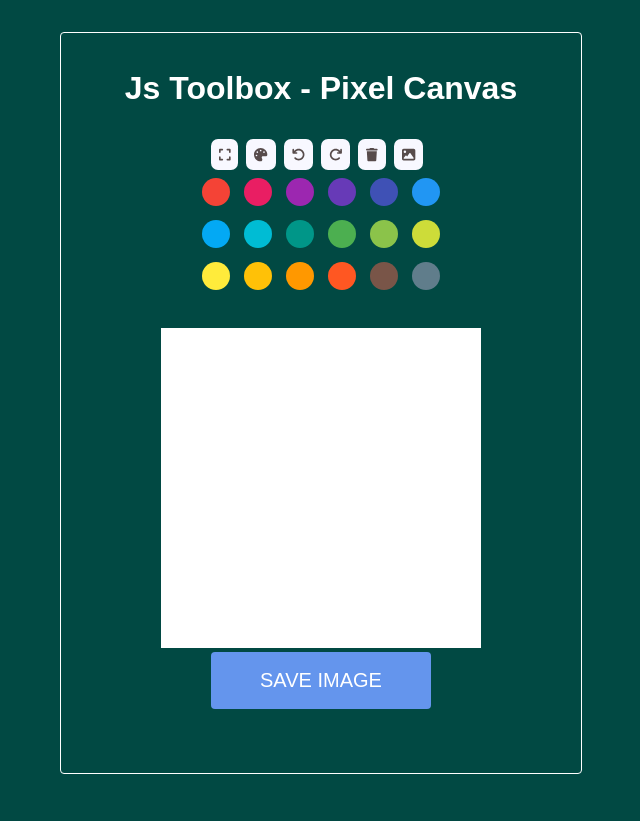
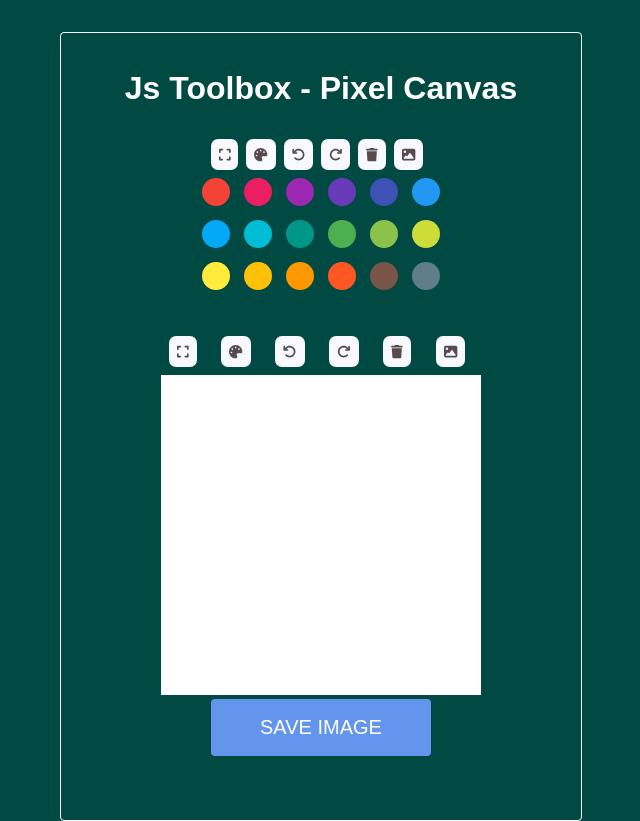
Before and after one commit to TheCyberFlash/stjag-j-toolbox, a React (Create React App) app in the folder desktop-pixel/: page / in a window 1280 px wide. Shown: the whole page, without its empty margins (319-959 px from the left). Before the commit the page ends 800 px from the top, so only its background shows below. Built offline with nearby package versions, Linux system fonts and the light colour scheme.

Commit message:
Update PixelArtCanvas.js

```diff
--- a/desktop-pixel/src/components/PixelArtCanvas.js
+++ b/desktop-pixel/src/components/PixelArtCanvas.js
@@ -1,5 +1,6 @@
 import React, { useState, useRef, useEffect } from "react";
 import { exportComponentAsPNG } from "react-component-export-image";
+import Toolbar from "./Toolbar";
 
 const PixelArtCanvas = ({ height, width, color }) => {
     const canvasRef = useRef(null);
@@ -64,6 +65,8 @@ const PixelArtCanvas = ({ height, width, color }) => {
 
     return (
         <div>
+            <Toolbar/>
+
             <div>
                 <canvas
                 ref={canvasRef}
```
